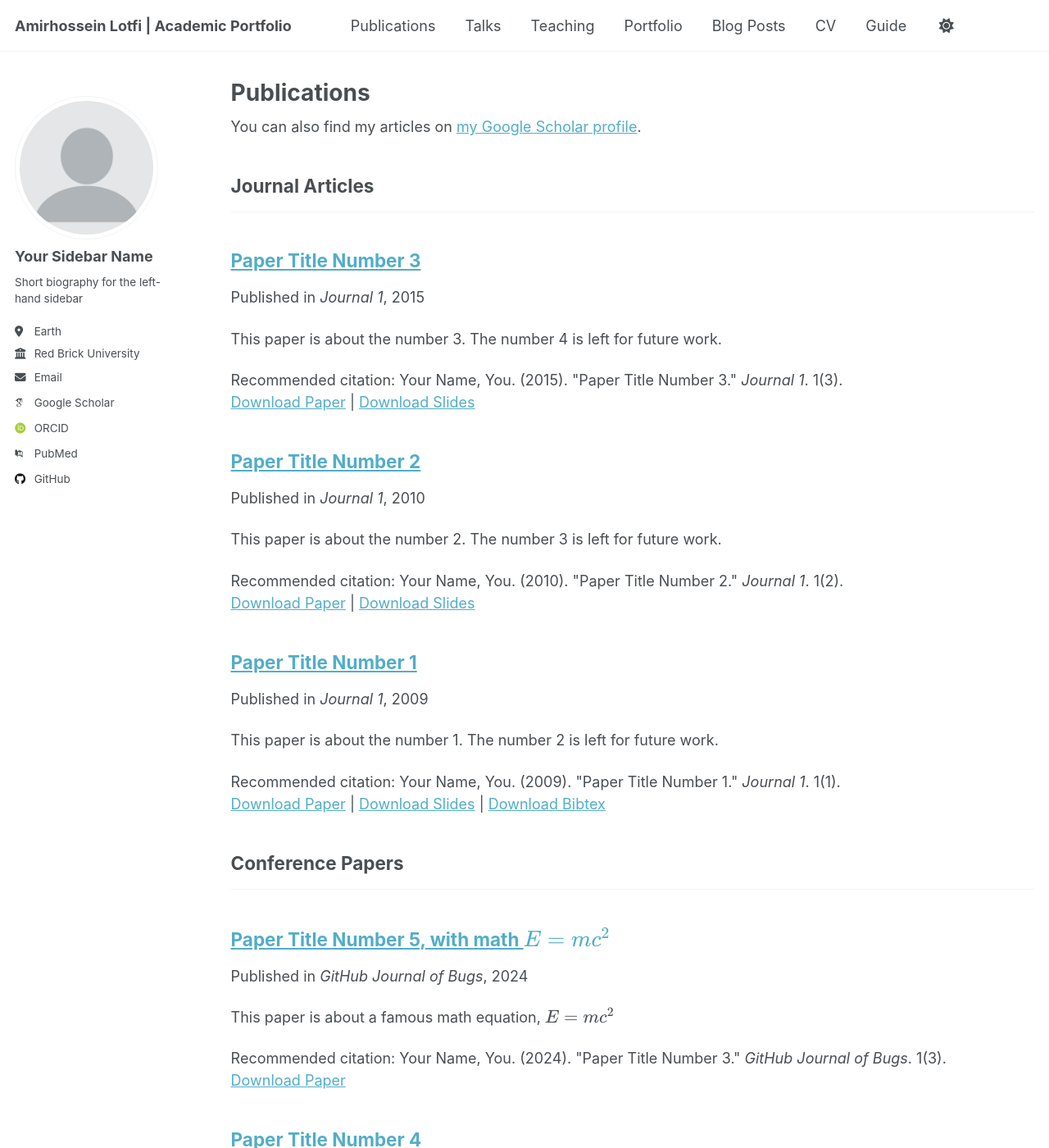
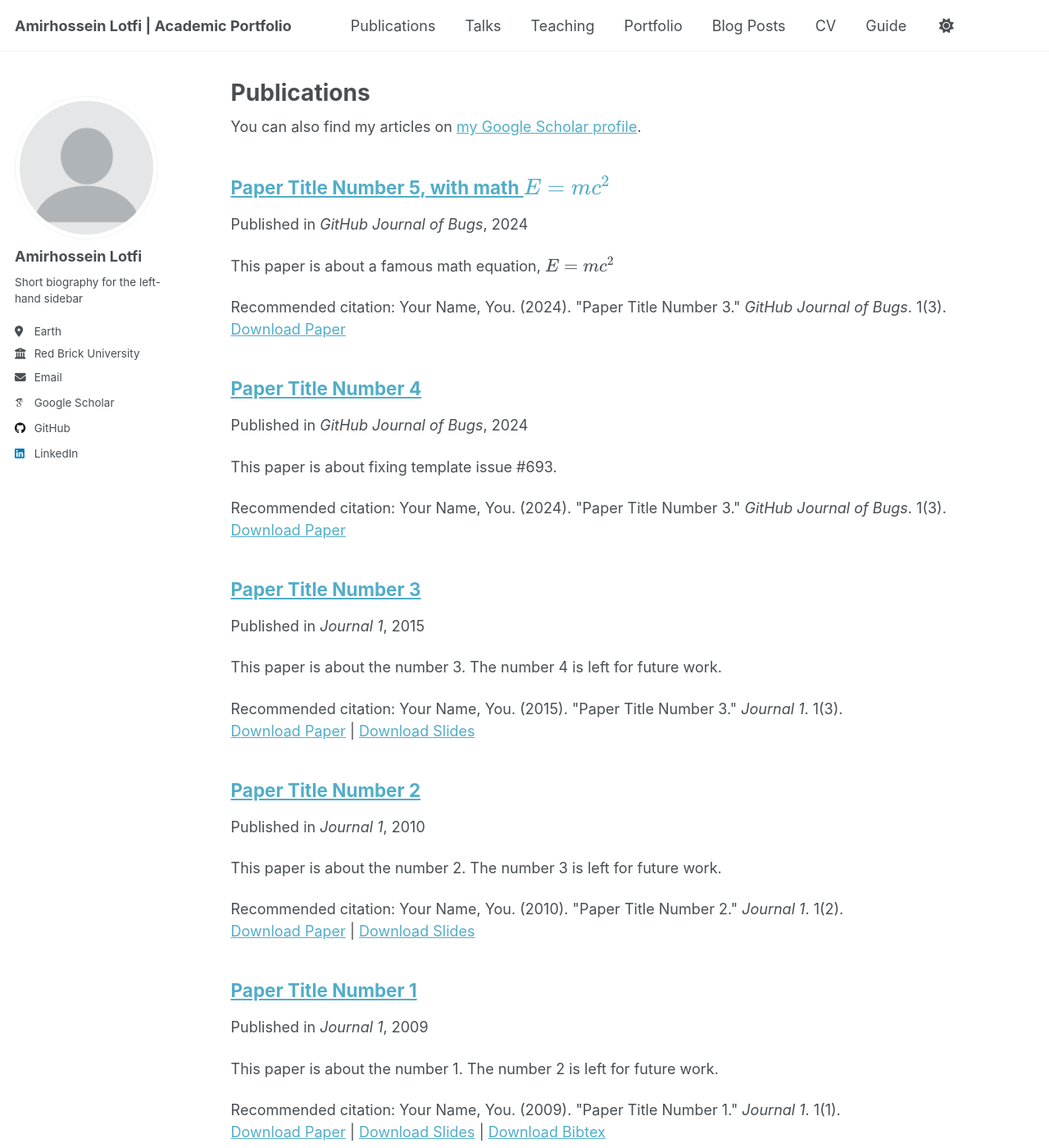
Before and after one commit to AmirLotfiSAI/AmirLotfiSAI.github.io, a Jekyll site: the page built from _pages/publications.html, in a window 1280 px wide and 1400 px high. Shown: the whole window at 82% size. Built offline with Jekyll 4.4.1, drawn with Linux system fonts in a browser that asks for light colours; some web fonts are replaced; a script that is not in the unit is left out; part of the change alters nothing that is shown; some of the changed text lies outside the part shown.

Commit message:
_config.yml

```diff
--- a/_config.yml
+++ b/_config.yml
@@ -23,7 +23,7 @@ repository               : "academicpages/academicpages.github.io"
 author:
   # Biographic information
   avatar           : "profile.png"
-  name             : "Your Sidebar Name"
+  name             : "Amirhossein Lotfi"
   pronouns         : # example: "she/her"
   bio              : "Short biography for the left-hand sidebar"
   location         : "Earth"
@@ -32,37 +32,37 @@ author:
   email            : "amirhossein_lotfi@metaleng.iust.ac.ir"
 
   # Academic websites
-  academia         : # URL
-  arxiv            : # URL - Update with the correct link to your profile
-  googlescholar    : "https://scholar.google.com/citations?user=PS_CX0AAAAAJ"
-  inspire-hep      : # URL
-  impactstory      : # URL
-  orcid            : "http://orcid.org/yourorcidurl"
-  semantic         : # URL
-  pubmed           : "https://www.ncbi.nlm.nih.gov/pubmed/?term=john+snow"
-  researchgate     : # URL
-  scopus           : # URL
+  #academia         : # URL
+  #arxiv            : # URL - Update with the correct link to your profile
+  googlescholar    : "https://scholar.google.com/citations?hl=en&authuser=2&user=US1vYt4AAAAJ"
+  #inspire-hep      : # URL
+  #impactstory      : # URL
+  #orcid            : "http://orcid.org/yourorcidurl"
+  #semantic         : # URL
+  #pubmed           : "https://www.ncbi.nlm.nih.gov/pubmed/?term=john+snow"
+  #researchgate     : # URL
+  #scopus           : # URL
 
   # Repositories and software development
-  bitbucket        : # Username - Update with your username on the site
-  codepen          : # Username
-  dribbble         : # Username
+  #bitbucket        : # Username - Update with your username on the site
+  #codepen          : # Username
+  #dribbble         : # Username
   github           : "academicpages"
-  kaggle           : # Username
-  stackoverflow    : # User number or user number and name (i.e., use "1" or "1/jeff-atwood")
+  #kaggle           : # Username
+  #stackoverflow    : # User number or user number and name (i.e., use "1" or "1/jeff-atwood")
 
   # Social media
   #artstation       : # Username
   #bluesky          : "bsky.app" # Replace this with you Bluesky username
   #facebook         : # Username
   #flickr           : # Username
-  foursquare       : # Username
+  #foursquare       : # Username
   #goodreads        : # Username
   #google_plus      : # Username
   #keybase          : # Username
   instagram        : # Username
   #lastfm           : # Username
-  linkedin         : # Username
+  linkedin         : https://www.linkedin.com/in/amirhossein-lotfi-a3362a232/
   #mastodon         : # URL
   #medium           : # URL
   #pinterest        : # Username
@@ -79,13 +79,13 @@ author:
   #zhihu            : # Username
 
 # Publication Category - The following the list of publication categories and their headings
-publication_category:
-  books:
-    title: 'Books'
-  manuscripts:
-    title: 'Journal Articles'
-  conferences:
-    title: 'Conference Papers'
+#publication_category:
+#  books:
+#    title: 'Books'
+#  manuscripts:
+#    title: 'Journal Articles'
+#  conferences:
+#    title: 'Conference Papers'
 
 # Site Settings
 teaser                   :  # filename of teaser fallback teaser image placed in /images/, .e.g. "500x300.png"
```
